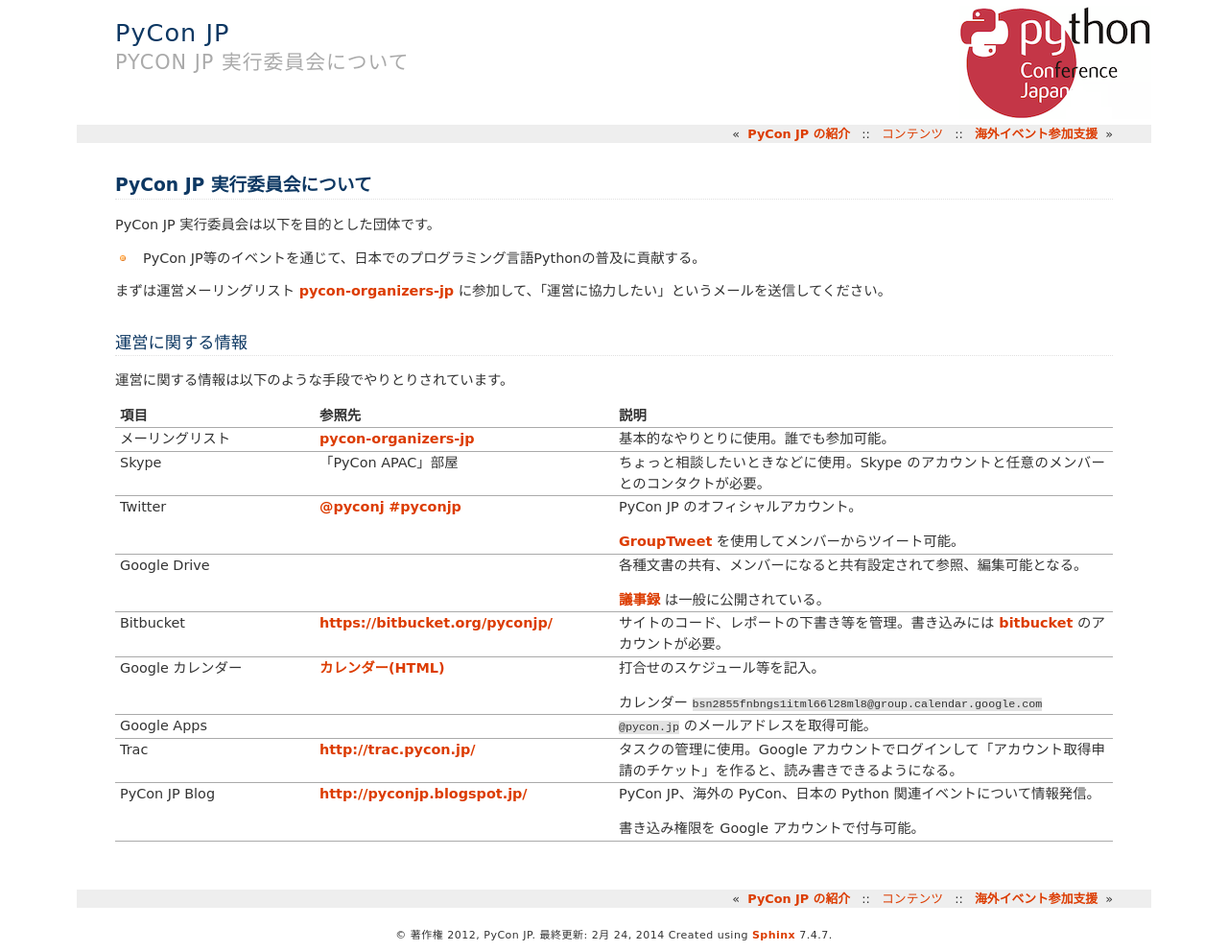
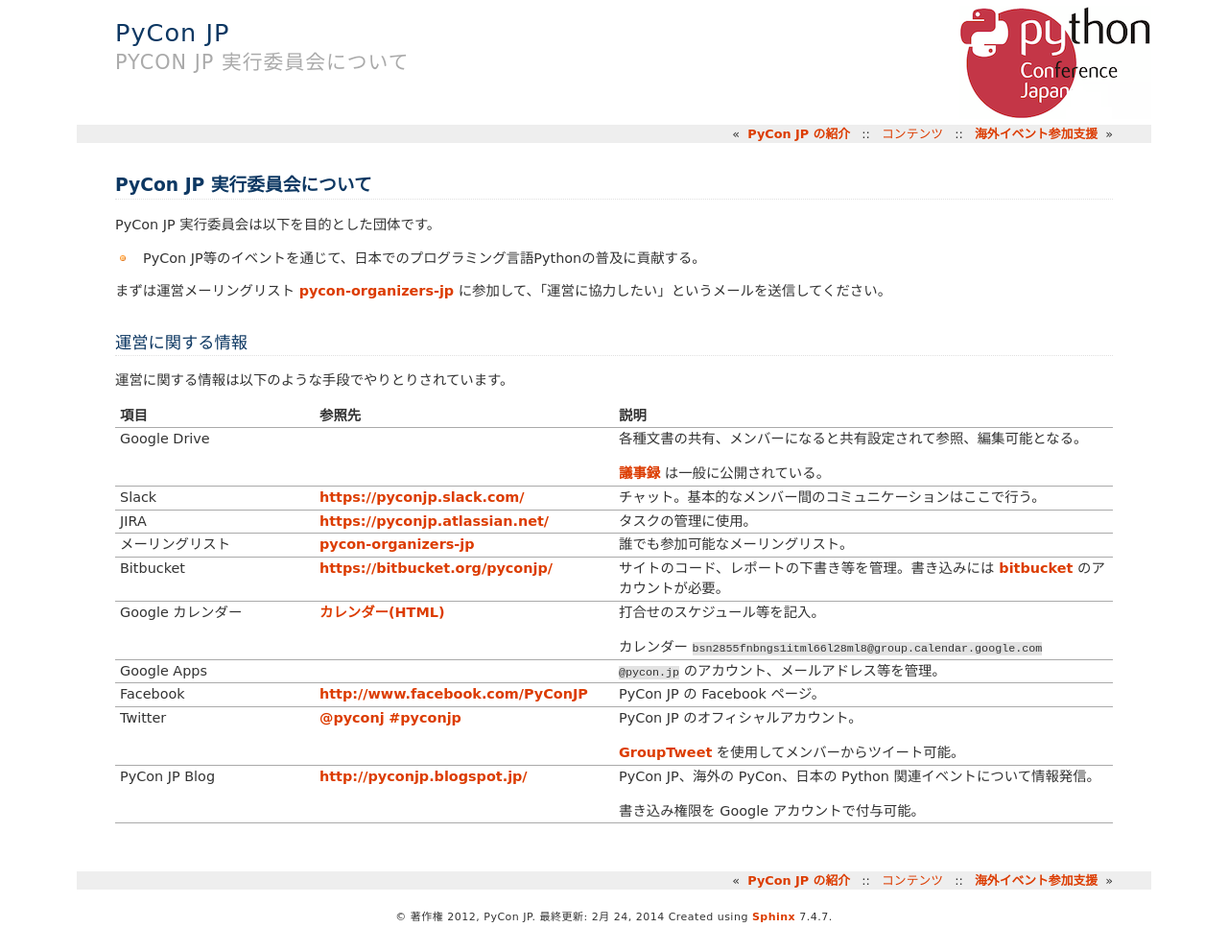
Before and after one commit to pyconjp/www.pycon.jp, a Sphinx documentation site: the page built from source/committee.rst, in a window 1280 px wide. Shown: the whole page at 96% size. Built offline with Sphinx 7.4.7, drawn with Linux system fonts in a browser that asks for light colours.

Commit message:
PyCon JP で使用しているサービスを現在使っているものに変更

```diff
--- a/source/committee.rst
+++ b/source/committee.rst
@@ -19,23 +19,20 @@
    * - 項目
      - 参照先
      - 説明
-   * - メーリングリスト
-     - `pycon-organizers-jp <http://groups.google.com/group/pycon-organizers-jp>`_
-     - 基本的なやりとりに使用。誰でも参加可能。
-   * - Skype
-     - 「PyCon APAC」部屋
-     - ちょっと相談したいときなどに使用。Skype のアカウントと任意のメンバーとのコンタクトが必要。
-   * - Twitter
-     - `@pyconj <https://twitter.com/#!/pyconj>`_
-       `#pyconjp <https://twitter.com/#!/search/%23pyconjp>`_
-     - PyCon JP のオフィシャルアカウント。
-
-       `GroupTweet <http://www.grouptweet.com/>`_ を使用してメンバーからツイート可能。
    * - Google Drive
      -
      - 各種文書の共有、メンバーになると共有設定されて参照、編集可能となる。
 
        `議事録 <https://docs.google.com/folder/d/0B_bw8GEmTD5OYzRNN0xsalRVSTQ/edit>`_ は一般に公開されている。
+   * - Slack
+     - https://pyconjp.slack.com/
+     - チャット。基本的なメンバー間のコミュニケーションはここで行う。
+   * - JIRA
+     - https://pyconjp.atlassian.net/
+     - タスクの管理に使用。
+   * - メーリングリスト
+     - `pycon-organizers-jp <http://groups.google.com/group/pycon-organizers-jp>`_
+     - 誰でも参加可能なメーリングリスト。
    * - Bitbucket
      - https://bitbucket.org/pyconjp/
      - サイトのコード、レポートの下書き等を管理。書き込みには `bitbucket <https://bitbucket.org/>`_ のアカウントが必要。
@@ -46,10 +43,16 @@
        カレンダー ``bsn2855fnbngs1itml66l28ml8@group.calendar.google.com``
    * - Google Apps
      -
-     - ``@pycon.jp`` のメールアドレスを取得可能。
-   * - Trac
-     - http://trac.pycon.jp/
-     - タスクの管理に使用。Google アカウントでログインして「アカウント取得申請のチケット」を作ると、読み書きできるようになる。
+     - ``@pycon.jp`` のアカウント、メールアドレス等を管理。
+   * - Facebook
+     - http://www.facebook.com/PyConJP
+     - PyCon JP の Facebook ページ。
+   * - Twitter
+     - `@pyconj <https://twitter.com/#!/pyconj>`_
+       `#pyconjp <https://twitter.com/#!/search/%23pyconjp>`_
+     - PyCon JP のオフィシャルアカウント。
+
+       `GroupTweet <http://www.grouptweet.com/>`_ を使用してメンバーからツイート可能。
    * - PyCon JP Blog
      - http://pyconjp.blogspot.jp/
      - PyCon JP、海外の PyCon、日本の Python 関連イベントについて情報発信。
```
